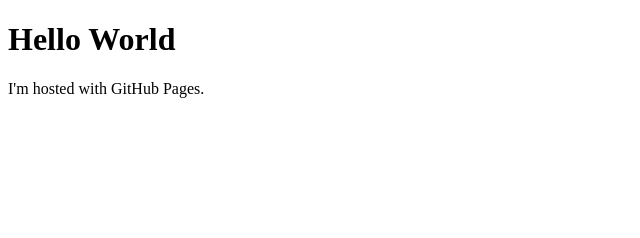
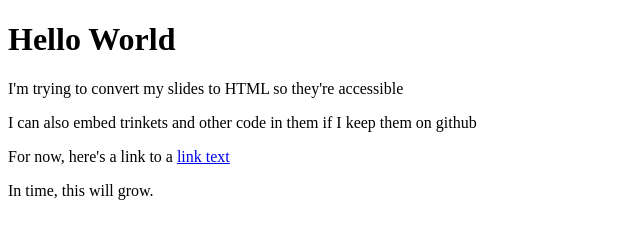
Before and after one commit to amrosa/amrosa.github.io, a plain HTML site: page index.html in a window 1280 px wide. Shown: the whole page, without its empty margins (0-640 px from the left). Drawn offline with Linux system fonts and the light colour scheme.

Commit message:
Update index.html

```diff
--- a/index.html
+++ b/index.html
@@ -2,6 +2,9 @@
 <html>
 <body>
 <h1>Hello World</h1>
-<p>I'm hosted with GitHub Pages.</p>
+<p>I'm trying to convert my slides to HTML so they're accessible</p>
+<p>I can also embed trinkets and other code in them if I keep them on github</p>
+<p>For now, here's a link to a <a href="/slides/191week2/Week02.html">link text</a></p>
+<p>In time, this will grow.</p>
 </body>
 </html>
```
